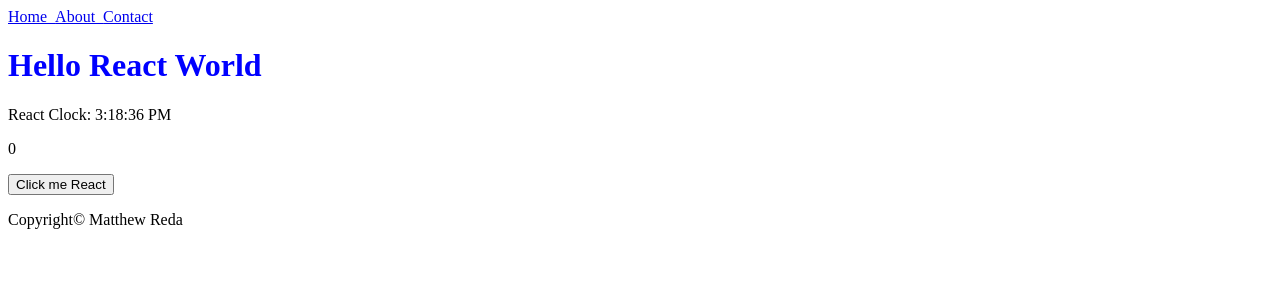
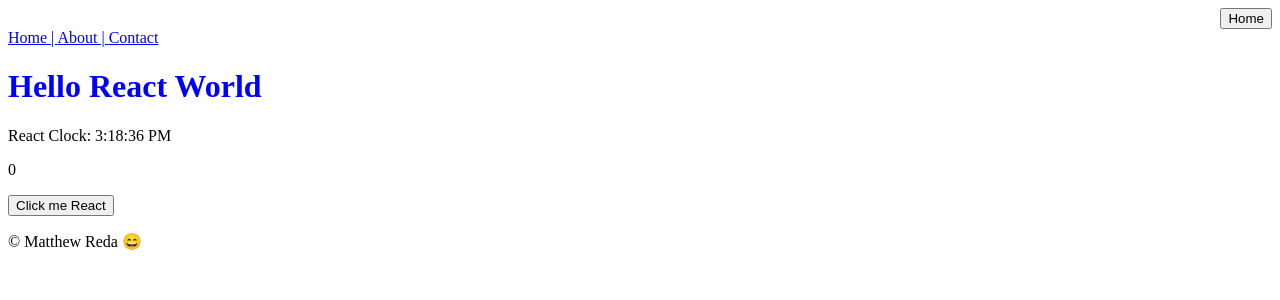
Before and after one commit to MattReda11/WebDev2, a React (Create React App) app in the folder exercise3a/reactrouting/: page / in a window 1280 px wide. Shown: the top 300 px of the page. Built offline with nearby package versions, Linux system fonts and the light colour scheme.

Commit message:
Home Button and Header

```diff
--- a/exercise3a/reactrouting/src/components/Footer.js
+++ b/exercise3a/reactrouting/src/components/Footer.js
@@ -1,4 +1,4 @@
 function Footer() {
-    return <p>Copyright&copy; Matthew Reda</p>
+    return <p>&copy; Matthew Reda 😄 </p>
 }
 export default Footer;
--- a/exercise3a/reactrouting/src/components/Header.js
+++ b/exercise3a/reactrouting/src/components/Header.js
@@ -1,12 +1,18 @@
 import React from "react";
 import { Link } from "react-router-dom";
+import HomeButton from "./HomeButton";
 
 function Header() {
     return (
         <div>
-            <Link to="/">Home&nbsp;&nbsp;</Link>
-            <Link to="/about">About&nbsp;&nbsp;</Link>
-            <Link to="/contact">Contact</Link>
+            <div>
+                <HomeButton />
+            </div>
+            <div>
+                <Link to="/">Home | </Link>
+                <Link to="/about">About | </Link>
+                <Link to="/contact">Contact</Link>
+            </div>
         </div>
     );
 }
--- /dev/null
+++ b/exercise3a/reactrouting/src/components/HomeButton.js
@@ -0,0 +1,21 @@
+import { useNavigate } from "react-router-dom";
+
+function HomeButton() {
+    const navigate = useNavigate();
+    const handleSubmit = (event) => {
+        try {
+            navigate("/", { replace: true });
+        } catch (error) {
+            console.log(error);
+        }
+    };
+    return (
+        <div style={{
+            flexDirection: "row", direction:
+                "rtl"
+        }}>
+            <button onClick={handleSubmit}>Home</button>
+        </div>
+    );
+}
+export default HomeButton;
--- a/exercise3a/reactrouting/src/components/Outlet.js
+++ b/exercise3a/reactrouting/src/components/Outlet.js
@@ -3,6 +3,7 @@ import MainLayout from "../layouts/MainLayout";
 import Home from "../pages/Home";
 import About from "../pages/About";
 import Contact from "../pages/Contact";
+import { Navigate } from "react-router-dom";
 
 function Outlet() {
     return (
@@ -13,7 +14,7 @@ function Outlet() {
                     <Route path="about" element={<About />} />
                     <Route path="contact" element={<Contact />} />
                 </Route>
-
+                <Route path="*" element={<Navigate to="/" />} />
             </Routes>
         </div>
     )
```
Also changed, not shown: exercise3a/reactrouting/public/index.html (+4 -4 lines).
